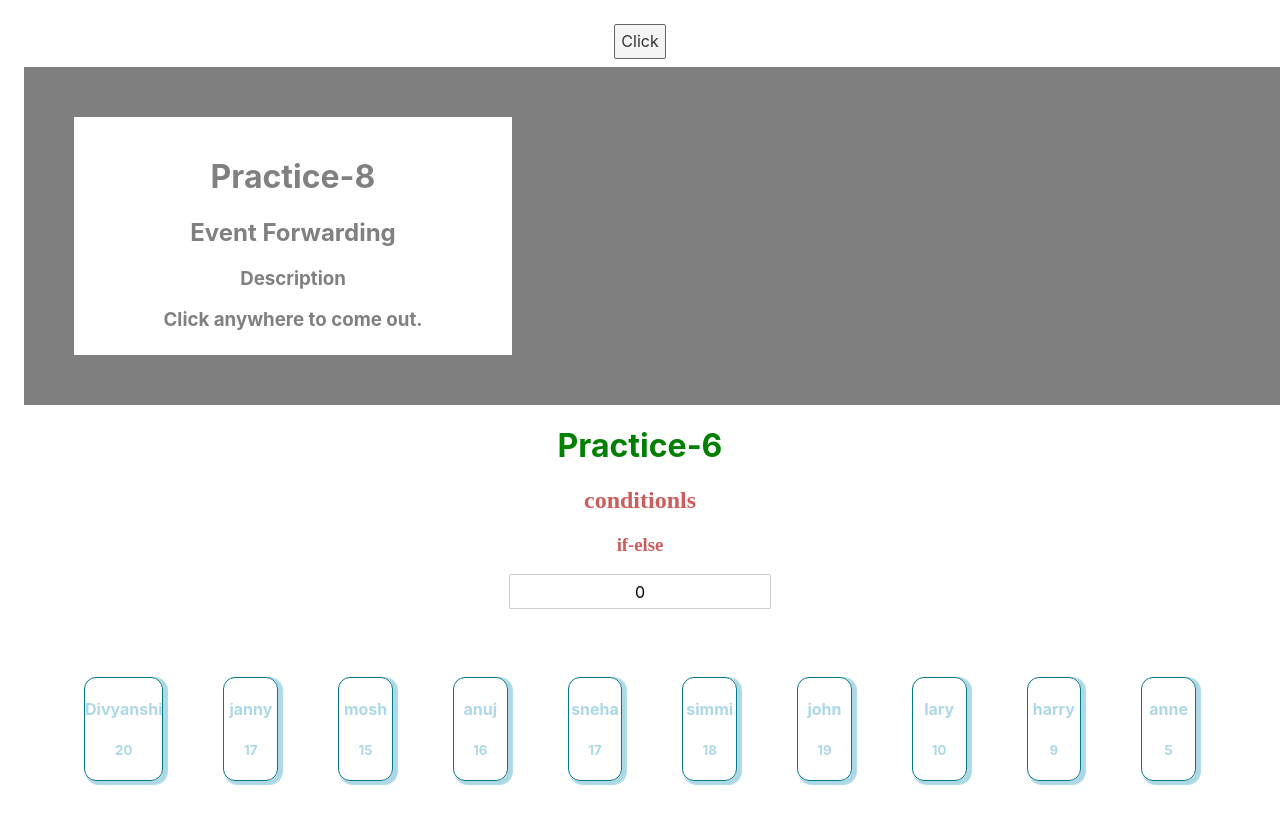
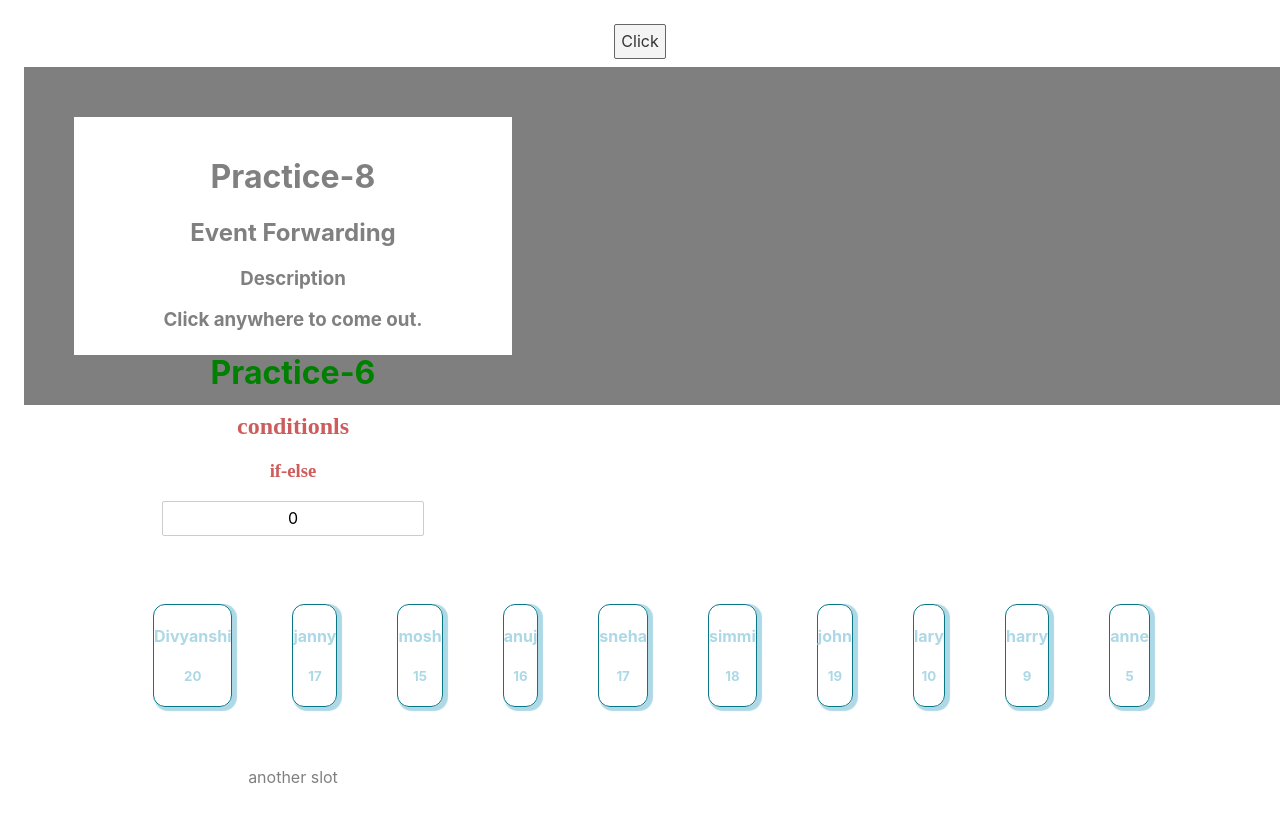
Before and after one commit to Divyanshi-Bansal/Svelte, a Svelte app in the folder svelteApp/: page / in a window 1280 px wide. Both pictures are taken after a click on the button "Click". Shown: the top 824 px of the page. After the commit the page ends 800 px from the top, so only its background shows below. Built offline with nearby package versions, Linux system fonts and the light colour scheme.

Commit message:
slot inside event must be a child of event

```diff
--- a/svelteApp/src/component/Conditionals.svelte
+++ b/svelteApp/src/component/Conditionals.svelte
@@ -29,7 +29,7 @@ import EventForwarding from "./EventForwarding.svelte";
     <h2>conditionls</h2>
     <h3>if-else</h3>
     <input type="text" bind:value={limit}>
-    <div class="details">
+    <div class="details" >
         {#each array as a}
             {#if a.age > limit}
                 <div class="info">
@@ -49,6 +49,7 @@ import EventForwarding from "./EventForwarding.svelte";
         {/each}
     </div>
 </main>
+<p slot='another-slot'>another slot</p>
 </EventForwarding>
 
 <style>
--- a/svelteApp/src/component/EventForwarding.svelte
+++ b/svelteApp/src/component/EventForwarding.svelte
@@ -11,9 +11,11 @@
                 <h2>Event Forwarding</h2>
                 <h3>Description</h3>
                 <h3>Click anywhere to come out.</h3>
+                <slot></slot>
+                <slot name='another-slot'></slot>
             </div>
         </div>
-        <slot></slot>
+
     {/if}
 </main>
 
```
